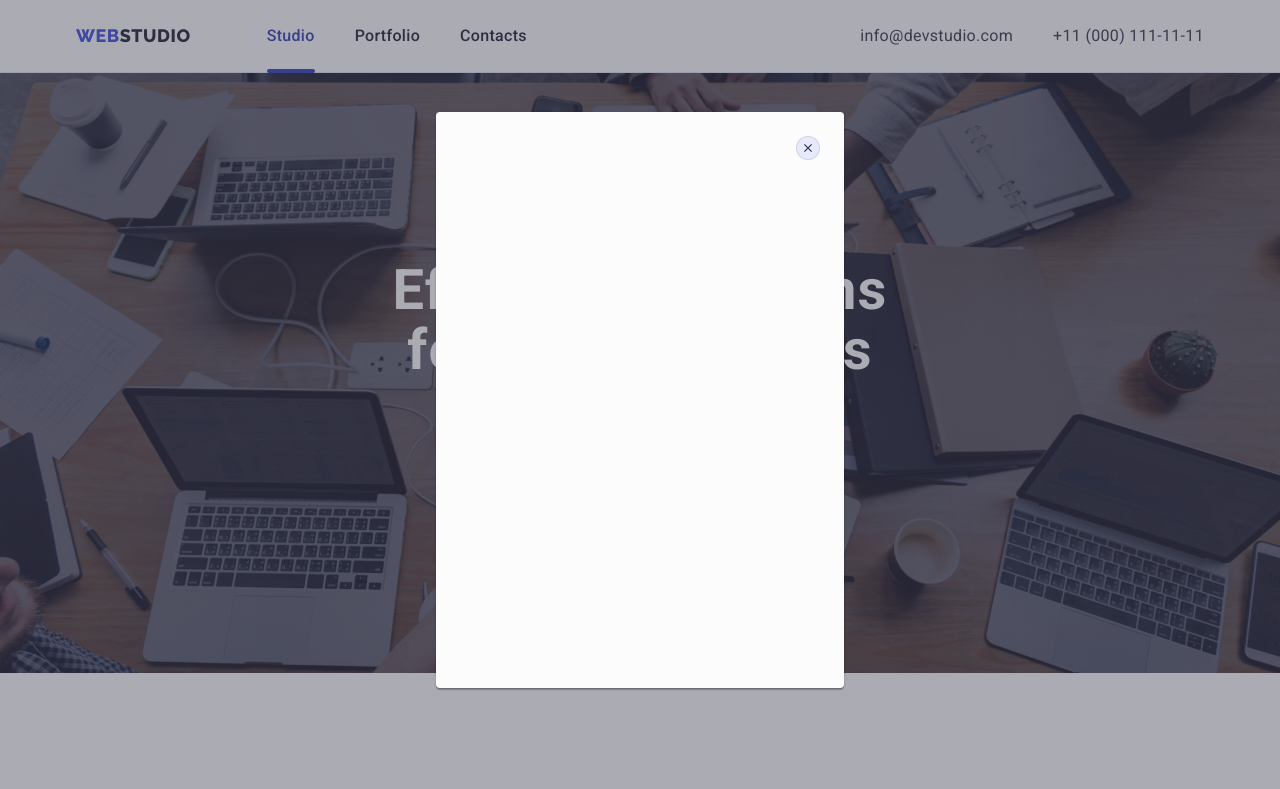
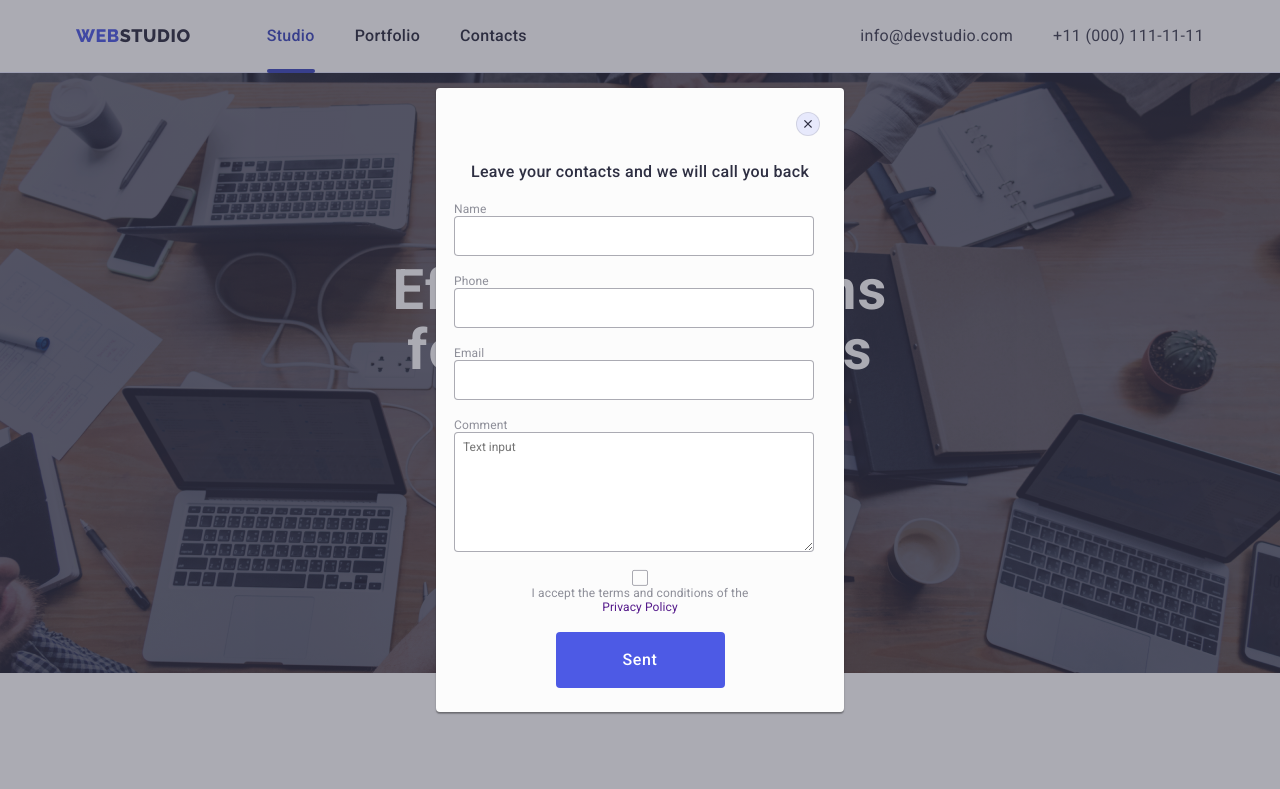
Before and after one commit to YuliiaKush/goit-markup-hw-06, a plain HTML site: page index.html in a window 1280 px wide. Both pictures are taken after a click on the button "Order Service". Shown: the top 789 px of the page. Drawn offline with nearby package versions, Linux system fonts and the light colour scheme.

Commit message:
updateeeee

```diff
--- a/css/styles.css
+++ b/css/styles.css
@@ -663,3 +663,99 @@ a {
   pointer-events: none;
   visibility: hidden;
 }
+
+input {
+  padding: 8px;
+  font-family: inherit;
+  width: 100%;
+  height: 40px;
+}
+
+label {
+  display: flex;
+  flex-direction: column;
+  margin-bottom: 8px;
+  margin: 18px;
+}
+
+.modal-title {
+  color: var(--primary-text-color);
+  font-family: "Roboto", sans-serif;
+  font-style: normal;
+  font-size: 16px;
+  line-height: 1.5;
+  letter-spacing: 0.02em;
+  font-weight: 500;
+  margin: 72px 24px 16px 24px;
+  padding-left: 0;
+  text-align: center;
+}
+
+input {
+  padding: 8px;
+}
+
+.modal-btn {
+  margin-bottom: 24px;
+}
+
+.modal-lable,
+.modal-form-desk {
+  font-family: "Roboto", sans-serif;
+  font-style: normal;
+  font-weight: 400;
+  font-size: 12px;
+  line-height: 1.17;
+  color: var(--icon-color);
+  letter-spacing: 0.01em;
+}
+
+textarea {
+  padding: 8px;
+  resize: vertical;
+  max-width: 360px;
+  max-height: 120px;
+  border: 1px solid rgba(46, 47, 66, 0.4);
+  border-radius: 4px;
+}
+
+.modal-form-input {
+  width: 360px;
+  height: 40px;
+  left: 0px;
+  top: 84px;
+  border: 1px solid rgba(46, 47, 66, 0.4);
+  border-radius: 4px;
+}
+
+.modal-form-input:focus {
+  outline: none;
+  border-color: var(--blue-color);
+}
+.modal-form-desk:focus {
+  outline: none;
+  border-color: var(--blue-color);
+}
+
+.modal-form-desk::before {
+  content: "";
+  width: 16px;
+  height: 16px;
+  display: block;
+  cursor: pointer;
+  background-position: center;
+  background-size: cover;
+  background-repeat: no-repeat;
+  border-radius: 2px;
+  border: 1px solid rgba(46, 47, 66, 0.4);
+}
+
+.modal-form-chek:checked + .modal-form-desk:before {
+  background-color: var(--blue-color);
+  background-image: url(../images/iconsss.svg/Vector.svg);
+}
+
+.modal-form-desk {
+  display: flex;
+  align-items: center;
+}
--- a/index.html
+++ b/index.html
@@ -447,9 +447,47 @@
             <use href="./images/icons.svg#icon-close-icon"></use>
           </svg>
         </button>
+        <form class="modal-label">
+          <p class="modal-title">
+            Leave your contacts and we will call you back
+          </p>
+          <label class="modal-lable">
+            <span class="modal-text"> Name</span>
+            <input class="modal-form-input" type="text" name="Name" />
+          </label>
+          <label class="modal-lable">
+            <span class="modal-text"> Phone</span>
+            <input class="modal-form-input" type="tel" name="Phone" />
+          </label>
+          <label class="modal-lable">
+            Email
+            <input class="modal-form-input" type="email" name="Email" />
+          </label>
+          <label class="modal-lable">
+            <span class="modal-text"> Comment</span>
+            <textarea
+              type="text"
+              name="Comment"
+              rows="8"
+              placeholder="Text input"
+            ></textarea>
+          </label>
+
+          <input
+            class="modal-form-chek visually-hidden"
+            id="user-policy"
+            type="checkbox"
+            name="user-policy"
+            class="modal-form-chek"
+          />
+          <label for="user-policy" class="modal-form-desk"
+            >I accept the terms and conditions of the
+            <a href="">Privacy Policy</a>
+          </label>
+          <button type="submit" class="main-button modal-btn">Sent</button>
+        </form>
       </div>
     </div>
-
     <script src="./js/modal.js"></script>
   </body>
 </html>
```
Also changed, not shown: images/iconsss.svg/Vector.svg (added).
